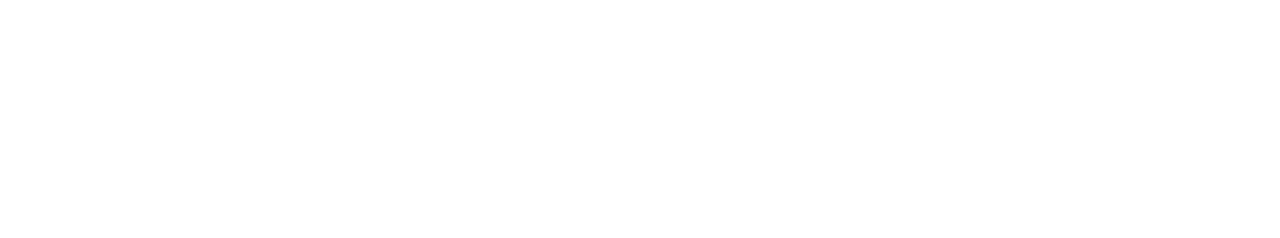
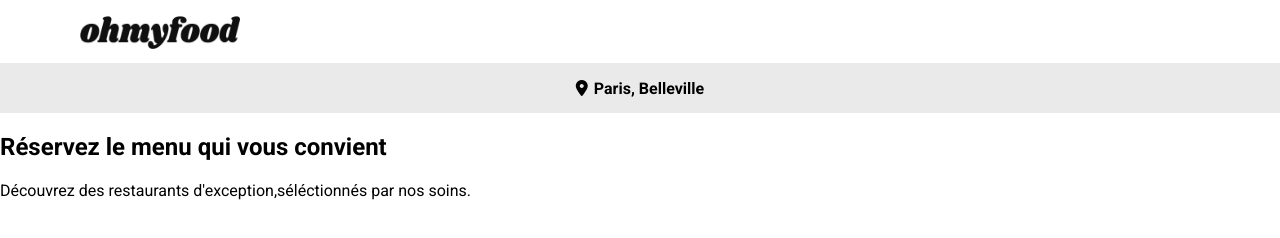
Before and after one commit to Adrien-Mellado/OhMyFood14062021, a plain HTML site: page accueil.html in a window 1280 px wide. Drawn offline with Linux system fonts and the light colour scheme.

Commit message:
header et localisation termine

```diff
--- a/accueil.html
+++ b/accueil.html
@@ -5,9 +5,35 @@
     <meta http-equiv="X-UA-Compatible" content="IE=edge">
     <meta name="viewport" content="width=device-width, initial-scale=1.0">
     <link rel="stylesheet" href="style.css">
+    <link rel="preconnect" href="https://fonts.gstatic.com">
+    <script src="https://kit.fontawesome.com/db3ae8fecc.js" crossorigin="anonymous"></script>
+    <link href="https://fonts.googleapis.com/css2?family=Roboto:ital,wght@0,100;0,300;0,400;0,500;0,700;0,900;1,100;1,300;1,400;1,500;1,700;1,900&display=swap" rel="stylesheet">
     <title>Accueil</title>
 </head>
 <body>
+    <header>
+        <div id="bloc_image">
+            <img class="logo" src="images/logo/ohmyfood.png" url="logo">
+        </div>
+    </header>
+
+   <section id="bloc_localisation">
+        <div id="localisation">
+            <p>
+                <i class="fas fa-map-marker-alt"></i>
+                Paris, Belleville
+            </p>
+        </div>
+    </section>
+
+    <section id="bloc_presentation">
+        <div id="presentation">
+            <h1> Réservez le menu qui vous convient</h1>
+            <p> Découvrez des restaurants d'exception,séléctionnés par nos soins.</p>
+
+        </div>
+
+    </section>
 
 </body>
 </html>
--- /dev/null
+++ b/sass/general.scss
@@ -0,0 +1,12 @@
+$primaire:#9356dc; //violet//
+$seondaire:#ff79da; //rose //
+$tertiaire:#99e2d0; // vert //
+
+
+/* General */
+
+body
+{
+    font-family: 'Roboto', sans-serif;
+    margin:0px;
+}
--- /dev/null
+++ b/sass/header.scss
@@ -0,0 +1,17 @@
+/* Header */
+
+header {
+    width: 100%;
+    height: 63px;
+    background-color:#fff;
+    box-shadow: 0px 1px 3px rgb(145, 144, 144);
+
+    .logo{
+        position: absolute;
+        width: 160px;
+        height: 33px;
+        margin-left: 80px;
+        margin-top:16px ;
+
+    }
+}
--- /dev/null
+++ b/sass/localisation.scss
@@ -0,0 +1,20 @@
+/* Partie localisation */
+
+#localisation{
+
+    width: 100%;
+    height: 50px;
+    background-color: #eaeaea;
+
+        p{
+            font-weight:bolder;
+            text-align: center;
+            margin-top: 0px;
+            margin-bottom: 0px;
+            padding-top:16px ;
+        }
+
+        i{
+            padding-right: 2px;
+        }
+}
--- a/sass/style.scss
+++ b/sass/style.scss
@@ -0,0 +1,3 @@
+@import "header.scss";
+@import "general.scss";
+@import "localisation.scss";
```
Also changed, not shown: style.css.
